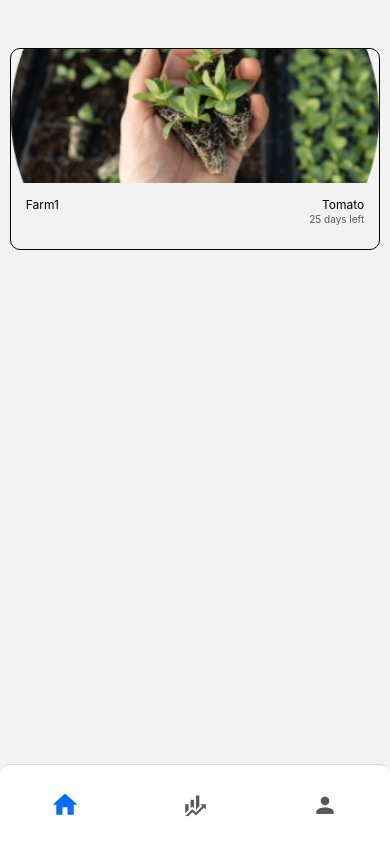
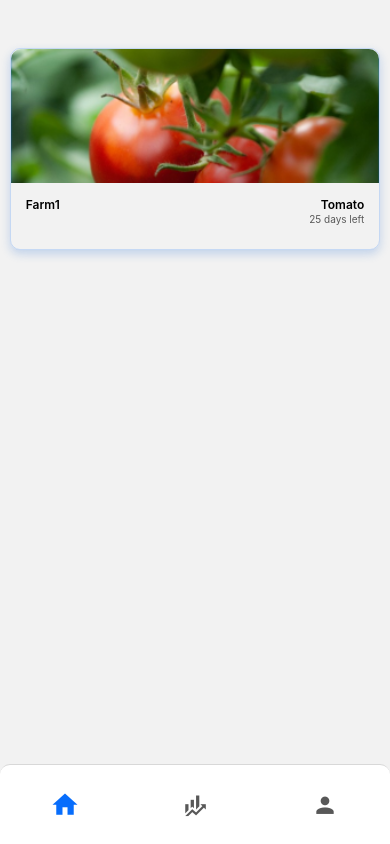
Before and after one commit to anirudh-mk/agriculture-automation-using-iot-frontend-app, a React Native app: screen /Home in a window 390 px wide. Built offline with nearby package versions, Linux system fonts and the light colour scheme.

Commit message:
feat(components/ImageCard.js):style added

```diff
--- a/components/ImageCard.js
+++ b/components/ImageCard.js
@@ -5,7 +5,7 @@ import colors from '../utils/Colors';
 const ImageCard = () => {
   return (
     <View style={styles.card}>
-      <Image style={styles.banner} source={require('../assets/icon.png')}/>
+      <Image style={styles.banner} source={require('../assets/tomato.png')}/>
       <View style={styles.bottom_container}>
         <Text style={styles.headding}>Farm1</Text>
         <Text style={styles.main_headding}>Tomato</Text>
@@ -23,8 +23,13 @@ const styles = StyleSheet.create({
         height:202,
         borderRadius:10,
         position:'relative',
-        borderWidth:1,
-        borderColor:colors.black
+        borderWidth: 1,
+        borderColor: 'rgba(10, 109, 247, 0.19)',
+        backgroundColor: 'rgba(250, 250, 250, 0.00)',
+        shadowColor: 'rgba(38, 110, 211, 0.24)',
+        shadowOffset: { width: 0, height: 4 },
+        shadowOpacity: 1,
+        shadowRadius: 10,
     },
     banner:{
         height:134,
@@ -43,7 +48,7 @@ const styles = StyleSheet.create({
         left:15,
         color:colors.black,
         fontSize:12,
-        fontFamily:'600',
+        fontWeight:'600',
         position:'absolute'
     },
     main_headding:{
@@ -51,7 +56,7 @@ const styles = StyleSheet.create({
         right:15,
         color:colors.black,
         fontSize:12,
-        fontFamily:'600',
+        fontWeight:'600',
         position:'absolute'
     },
     sub_headding:{
@@ -59,7 +64,7 @@ const styles = StyleSheet.create({
         right:15,
         color:colors.gray,
         fontSize:10,
-        fontFamily:'400',
+        fontWeight:'400',
         position:'absolute'
     }
 })
```
Also changed, not shown: assets/tomato.png (added).
